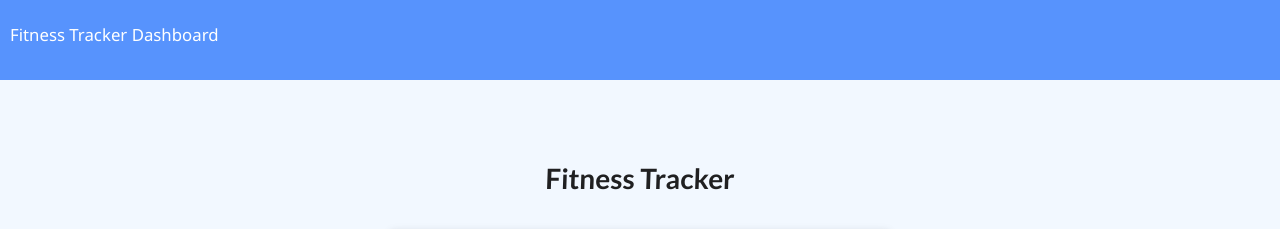
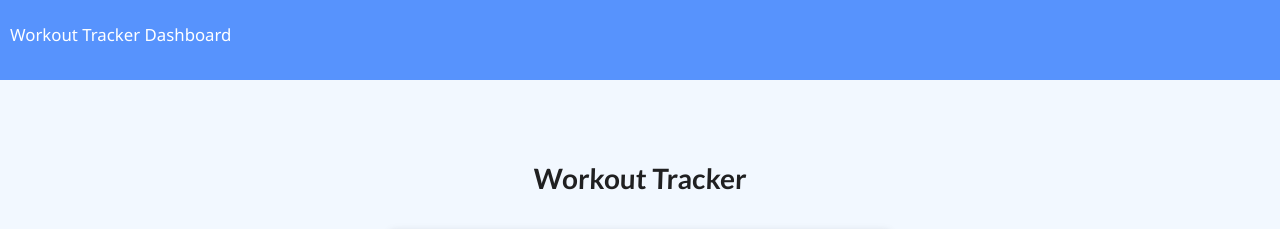
Before and after one commit to cperez525/workout_tracker, a website: page public/index.html in a window 1280 px wide. Shown: the top 229 px of the page. Drawn offline with nearby package versions, Linux system fonts and the light colour scheme; no server answers.

Commit message:
changed name of app to workout tracker to match repo name

```diff
--- a/public/index.html
+++ b/public/index.html
@@ -7,17 +7,17 @@
   <meta http-equiv="X-UA-Compatible" content="ie=edge" />
   <link rel="stylesheet" href="https://cdnjs.cloudflare.com/ajax/libs/semantic-ui/2.4.1/semantic.min.css" />
   <link rel="stylesheet" href="style.css" />
-  <title>Fitness Tracker</title>
+  <title>Workout Tracker</title>
 </head>
 
 <body>
   <nav>
-    <a href="/">Fitness Tracker</a>
+    <a href="/">Workout Tracker</a>
     <a href="/stats">Dashboard</a>
   </nav>
   <div class="wrapper workout">
     <header>
-      <h1>Fitness Tracker</h1>
+      <h1>Workout Tracker</h1>
     </header>
     <div class="ui container workout">
       <div class="ui raised card m-auto">
```
